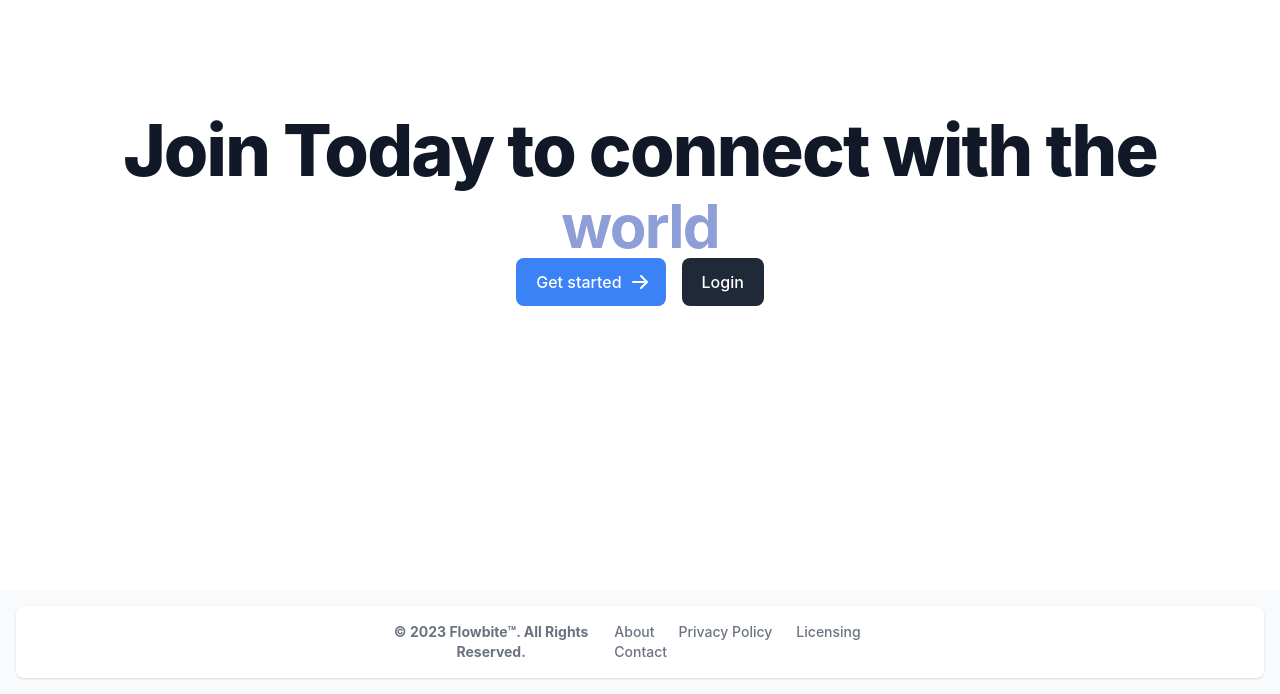
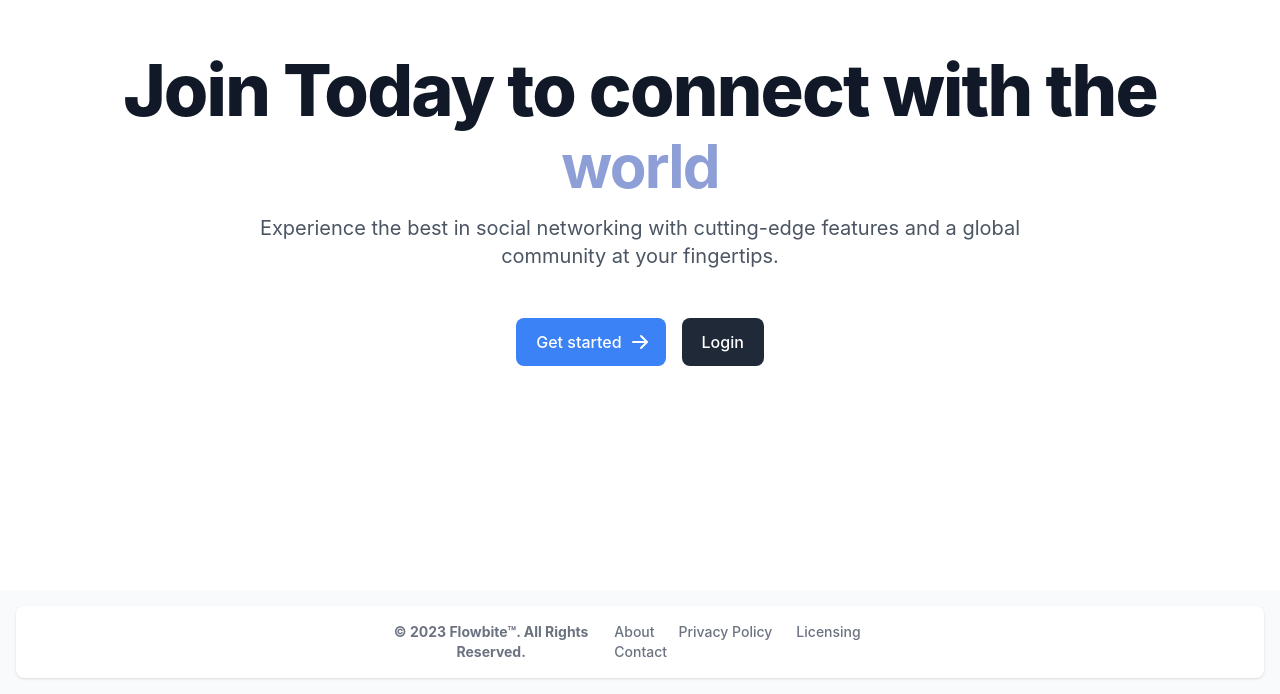
Before and after one commit to FranGarciaLopez/rojo-frontend, a React (Vite) app: page /home in a window 1280 px wide. Shown: the part 106-800 px from the top of the page. Built offline with nearby package versions, Linux system fonts and the light colour scheme; no server answers.

Commit message:
update components
- add register to the authcontext
- add paragraph to the homepage
- show only error when the response is greater than 4xx in the register form

```diff
--- a/src/components/molecules/Hero.jsx
+++ b/src/components/molecules/Hero.jsx
@@ -4,11 +4,16 @@ import { Link } from 'react-router-dom';
 const Hero = () => {
           return (
                     <section>
-                              <div className="px-4 mx-auto max-w-screen-xl text-center lg:py-16 lg:px-12">
+                              <div className="px-4 mx-auto max-w--xl text-center lg:py-16 lg:px-12">
 
                                         <h1>
                                                   Join Today to connect with the <span className="text-blue-800/50 text-4xl md:text-5xl lg:text-6xl">world</span>
                                         </h1>
+
+                                        <p className="text-lg md:text-xl mb-12 max-w-3xl mx-auto mt-4">
+                                                  Experience the best in social networking with cutting-edge features
+                                                  and a global community at your fingertips.
+                                        </p>
 
                                         <div className="flex flex-col mb-8 lg:mb-16 space-y-4 sm:flex-row sm:justify-center sm:space-y-0 sm:space-x-4">
                                                   <Link to="/register" className="inline-flex justify-center items-center py-3 px-5 text-base font-medium text-center text-white rounded-lg
--- a/src/components/molecules/RegisterForm.jsx
+++ b/src/components/molecules/RegisterForm.jsx
@@ -57,13 +57,19 @@ export const RegisterForm = () => {
                      });
 
                      register(response);
-                     navigate('/login');
+                     setTimeout(() => {
+                            navigate('/login'); // Delay navigation slightly
+                        }, 0);
               } catch (error) {
-                     const errorMessage =
-                            error.response?.data?.message || "Bad request";
-                     setAlert({ message: errorMessage, type: "error" });
+                     // Check if the error response status is in the 4xx range
+                     if (error.response?.status >= 400 && error.response?.status < 500) {
+                            const errorMessage = error.response?.data?.message || "Bad request";
+                            setAlert({ message: errorMessage, type: "error" });
+                     } else {
+                            console.error("Unexpected error:", error);
+                     }
               }
-       }
+       };
 
        return (
               <div className="flex flex-grow py-6 px-6 justify-center items-center bg-white">
--- a/src/contexts/AuthContext.jsx
+++ b/src/contexts/AuthContext.jsx
@@ -50,6 +50,11 @@ const AuthProvider = ({ children }) => {
                     }
           };
 
+          const register = (token) => {
+                    login(token);
+          };
+
+
           const logout = () => {
                     setAuthToken(null);
                     setUser(null);
@@ -58,7 +63,7 @@ const AuthProvider = ({ children }) => {
 
           return (
                     <AuthContext.Provider
-                              value={{ authToken, user, setUser, login, logout, loading }}
+                              value={{ authToken, user, setUser, login, register, logout, loading }}
                     >
                               {!loading && children}
                     </AuthContext.Provider>
```
